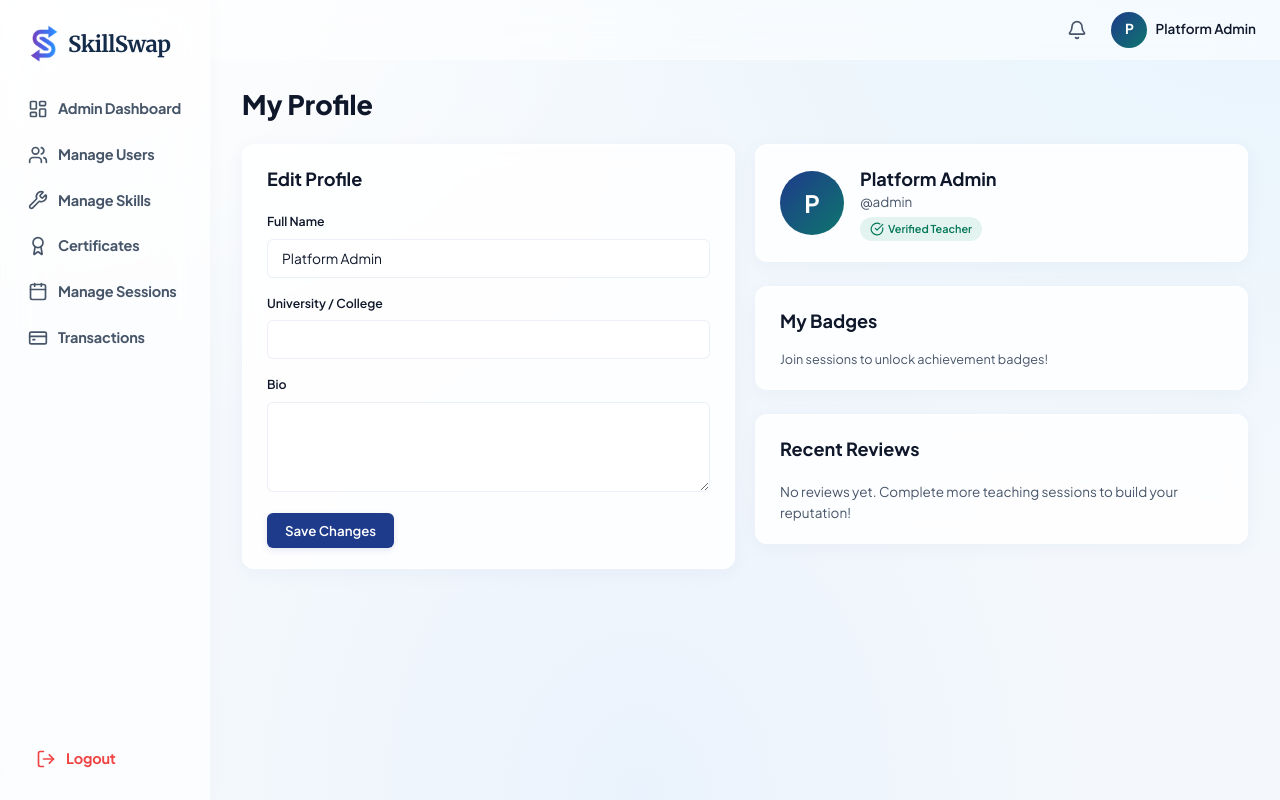
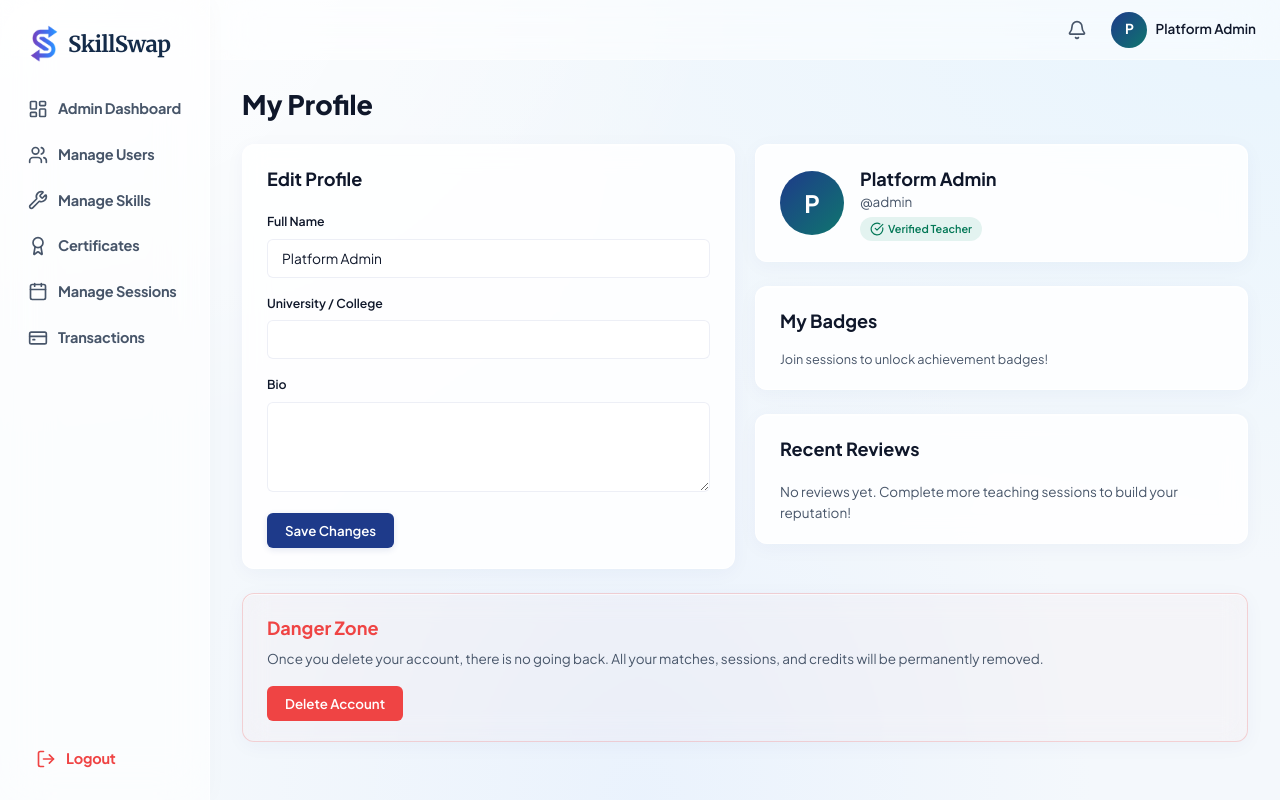
Before and after one commit to ayuciyd/SkillSwap, a Flask app: page /profile in a window 1280 px wide. Run offline with Flask 3, Linux system fonts and the light colour scheme; a user stored in the database is signed in; data comes from the database, SQL or seed files in the repository; data that the repository does not hold is empty; some libraries are stand-ins or nearby versions.

Commit message:
feat: add delete account option with confirmation modal to user profile

```diff
--- a/app.py
+++ b/app.py
@@ -983,6 +983,30 @@ def profile():
 
     return render_template('user/profile.html', user=user_info, reviews=reviews, completed_teach=completed_teach, badges=badges)
 
+@app.route('/delete-account', methods=['POST'])
+@login_required
+def delete_account():
+    uid = session['user_id']
+    with get_db_cursor(mysql) as cursor:
+        # Delete reviews
+        cursor.execute("DELETE FROM reviews WHERE reviewer_id=%s OR reviewee_id=%s", (uid, uid))
+        # Delete credit transactions
+        cursor.execute("DELETE FROM credit_transactions WHERE user_id=%s", (uid,))
+        # Delete sessions
+        cursor.execute("DELETE FROM sessions WHERE teacher_id=%s OR learner_id=%s", (uid, uid))
+        # Delete matches
+        cursor.execute("DELETE FROM matches WHERE teacher_id=%s OR learner_id=%s", (uid, uid))
+        # Delete skills
+        cursor.execute("DELETE FROM skills WHERE user_id=%s", (uid,))
+        # Delete notifications
+        cursor.execute("DELETE FROM notifications WHERE user_id=%s", (uid,))
+        # Delete user
+        cursor.execute("DELETE FROM users WHERE id=%s", (uid,))
+
+    session.clear()
+    flash("Your account has been deleted successfully.", "success")
+    return redirect(url_for('login'))
+
 @app.route('/leaderboard')
 @login_required
 def leaderboard():
--- a/templates/user/profile.html
+++ b/templates/user/profile.html
@@ -72,4 +72,37 @@
         </div>
     </div>
 </div>
+
+<!-- Danger Zone -->
+<div class="card" style="margin-top: 24px; border: 1px solid rgba(239, 68, 68, 0.2); background: rgba(239, 68, 68, 0.02); padding: 20px 24px;">
+    <h2 style="font-size: 1.25rem; font-weight: 700; color: #EF4444; margin-bottom: 8px;">Danger Zone</h2>
+    <p style="color: var(--muted); margin-bottom: 16px;">Once you delete your account, there is no going back. All your matches, sessions, and credits will be permanently removed.</p>
+    <button type="button" class="btn btn-danger" onclick="openDeleteAccountModal()">Delete Account</button>
+</div>
+
+<!-- Custom Delete Account Modal -->
+<div id="deleteAccountModal" style="display:none; position:fixed; top:0; left:0; width:100%; height:100%; background:rgba(0,0,0,0.5); z-index:1000; align-items:center; justify-content:center;">
+    <div class="card" style="max-width: 400px; margin: 0 20px; text-align: center; padding: 32px;">
+        <div style="color: #EF4444; margin-bottom: 16px;">
+            <i data-lucide="alert-triangle" style="width: 48px; height: 48px;"></i>
+        </div>
+        <h2 style="font-size: 1.5rem; font-weight: 800; color: #EF4444; margin-bottom: 16px;">Delete Account?</h2>
+        <p style="color: var(--muted); margin-bottom: 24px;">Are you sure you want to permanently delete your account? This action cannot be undone.</p>
+        <form method="POST" action="{{ url_for('delete_account') }}">
+            <div style="display:flex; gap:12px; justify-content:center;">
+                <button type="button" class="btn btn-outline" onclick="closeDeleteAccountModal()">Cancel</button>
+                <button type="submit" class="btn btn-danger">Yes, Delete Account</button>
+            </div>
+        </form>
+    </div>
+</div>
+
+<script>
+    function openDeleteAccountModal() {
+        document.getElementById('deleteAccountModal').style.display = 'flex';
+    }
+    function closeDeleteAccountModal() {
+        document.getElementById('deleteAccountModal').style.display = 'none';
+    }
+</script>
 {% endblock %}
```
